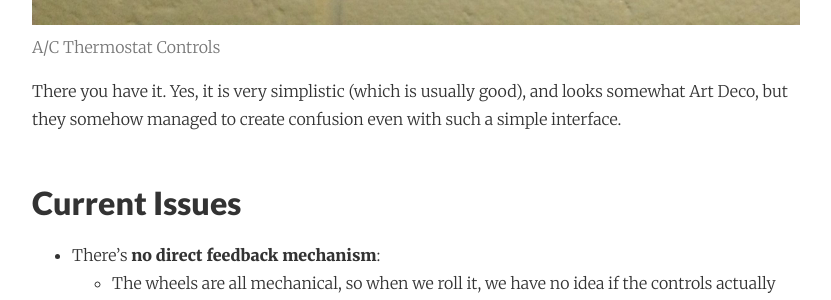
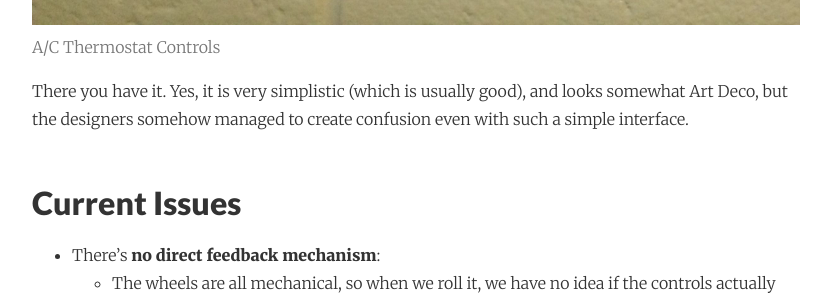
Before and after one commit to shuyangli/vcd7, a Jekyll site: the page built from _posts/2014-09-02-horrible-interface-1.markdown, in a window 1280 px wide and 900 px high, scrolled down 1365 px. Shown: the part 179-479 px from the top of the window, without its empty margins (224-1055 px from the left). Built offline with Jekyll 4.4.1, drawn with Linux system fonts in a browser that asks for light colours.

Commit message:
word change

```diff
--- a/_posts/2014-09-02-horrible-interface-1.markdown
+++ b/_posts/2014-09-02-horrible-interface-1.markdown
@@ -13,7 +13,7 @@ Look at these magical control panels—
 ![A/C Thermostat Controls]({{ site.url }}{{ site.baseurl }}/assets/20140902-ac-thermostat-full.jpg)
 <span class="small mid-gray">A/C Thermostat Controls</span>
 
-There you have it. Yes, it is very simplistic (which is usually good), and looks somewhat Art Deco, but they somehow managed to create confusion even with such a simple interface.
+There you have it. Yes, it is very simplistic (which is usually good), and looks somewhat Art Deco, but the designers somehow managed to create confusion even with such a simple interface.
 
 ## Current Issues
 
```
